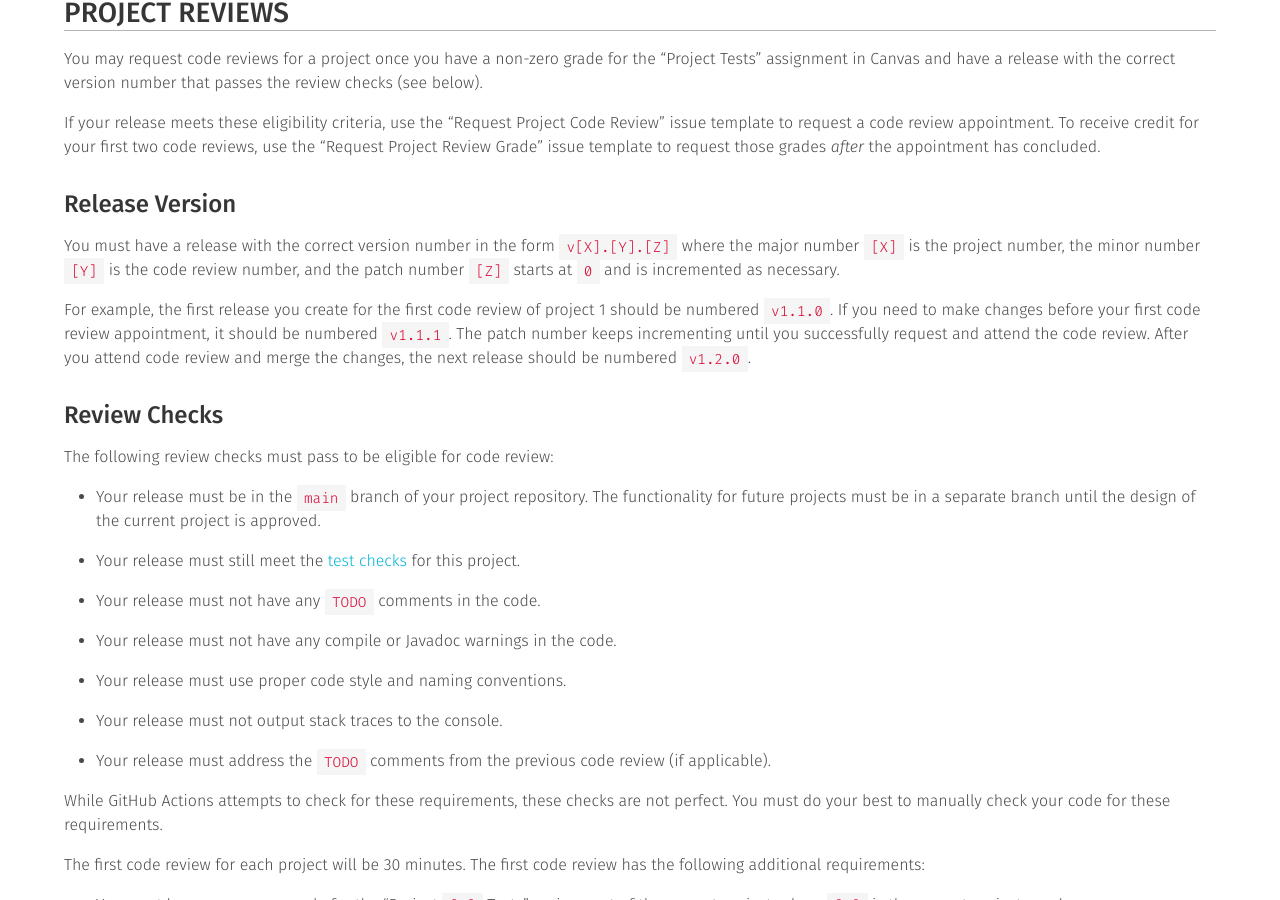
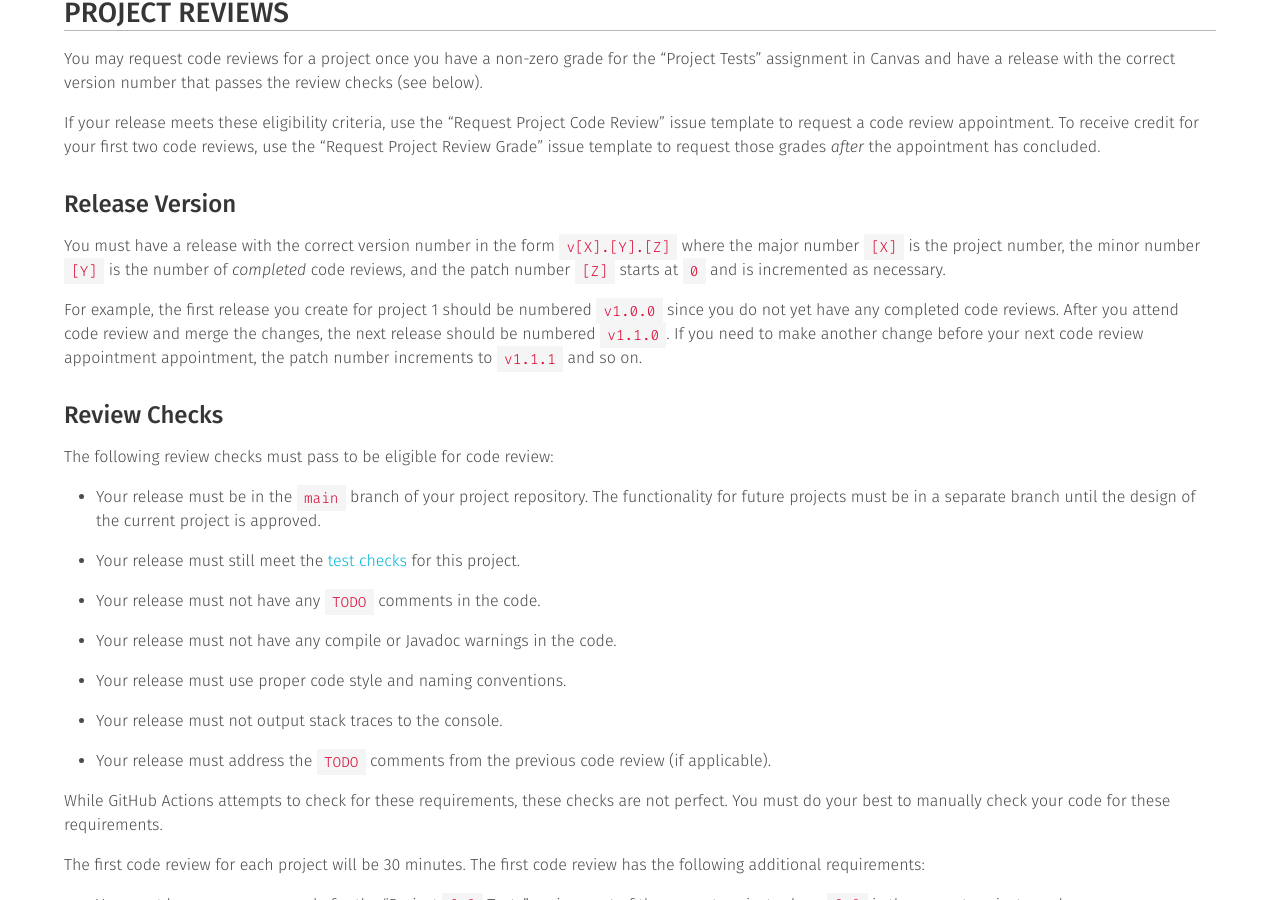
Before and after one commit to usf-cs272-fall2022/usf-cs272-fall2022.github.io, a Jekyll site: the page built from _projects/grading.md, in a window 1280 px wide and 900 px high, scrolled down 1479 px. Built offline with Jekyll 4.4.1, drawn with Linux system fonts in a browser that asks for light colours; comment, search, counter and statistics services are not loaded.

Commit message:
Updating week 3 content

```diff
--- a/_projects/grading.md
+++ b/_projects/grading.md
@@ -65,9 +65,9 @@ If your release meets these eligibility criteria, use the "Request Project Code
 
 ### Release Version
 
-You must have a release with the correct version number in the form `v[X].[Y].[Z]` where the major number `[X]` is the project number, the minor number `[Y]` is the code review number, and the patch number `[Z]` starts at `0` and is incremented as necessary.
+You must have a release with the correct version number in the form `v[X].[Y].[Z]` where the major number `[X]` is the project number, the minor number `[Y]` is the number of *completed* code reviews, and the patch number `[Z]` starts at `0` and is incremented as necessary.
 
-For example, the first release you create for the first code review of project 1 should be numbered `v1.1.0`. If you need to make changes before your first code review appointment, it should be numbered `v1.1.1`. The patch number keeps incrementing until you successfully request and attend the code review. After you attend code review and merge the changes, the next release should be numbered `v1.2.0`.
+For example, the first release you create for project 1 should be numbered `v1.0.0` since you do not yet have any completed code reviews. After you attend code review and merge the changes, the next release should be numbered `v1.1.0`. If you need to make another change before your next code review appointment appointment, the patch number increments to `v1.1.1` and so on.
 
 ### Review Checks
 
```
Also changed, not shown: _data/slides.yml (+18 -6 lines), 3 other files.
